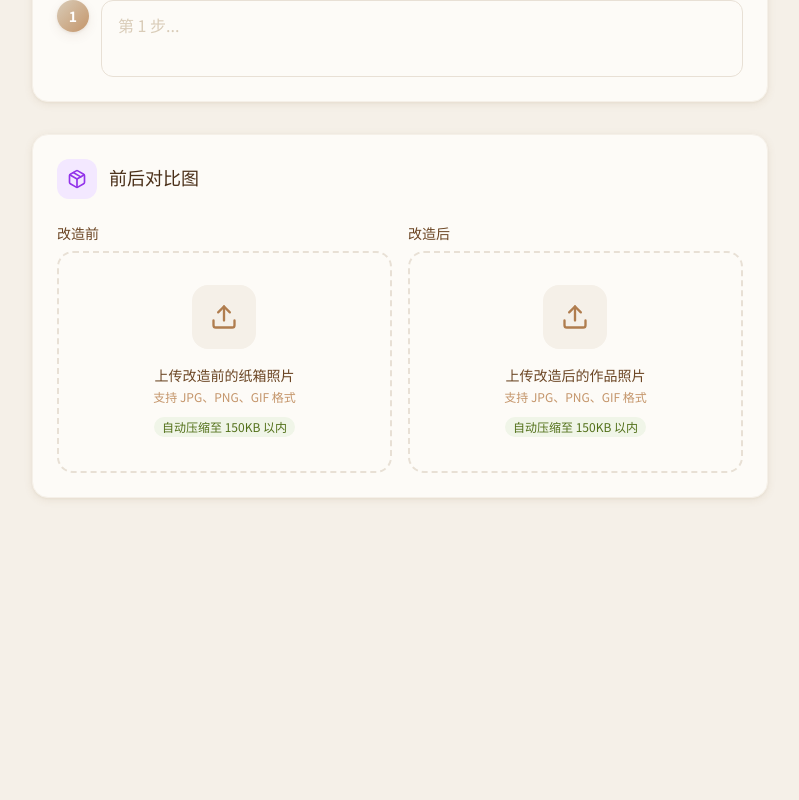
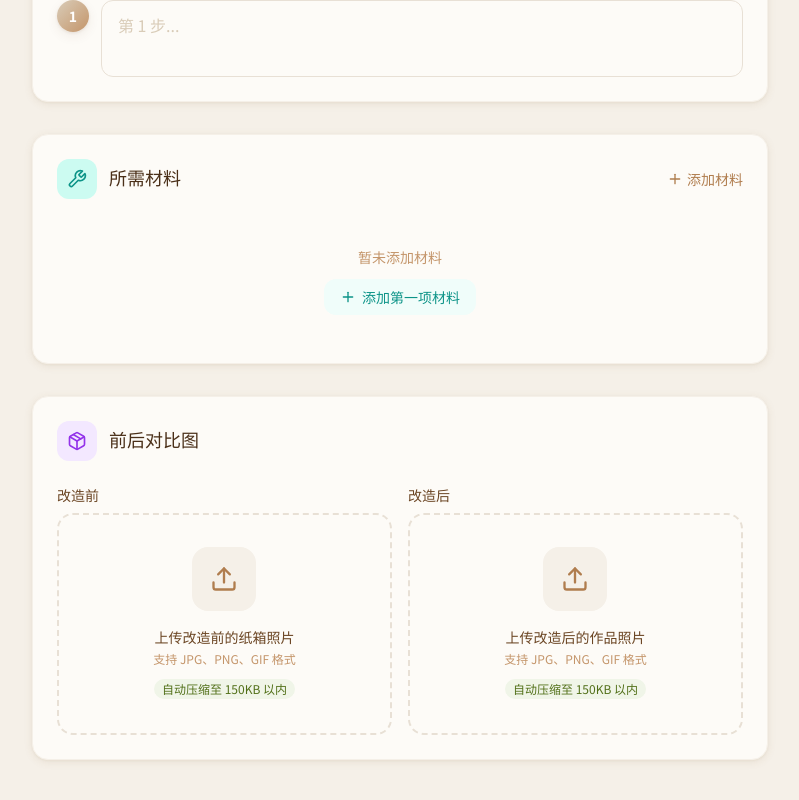
Before and after one commit to DDD520-DEL/ljy-28, a React (Vite) app: page /record in a window 1280 px wide. Shown: the part 1150-1950 px from the top of the page, without its empty margins (240-1039 px from the left). Before the commit the page ends 1776 px from the top, so only its background shows below. Built offline with nearby package versions, Linux system fonts and the light colour scheme; a web font is replaced by a local one.

Commit message:
.4016937876353100:38ce4324550aa20eb303bf0b2d04f7f9_6a36624971ed0961c3108951.6a36625971ed0961c3108953.6a36625916bde9e7f0890ee7:Trae CN.T(2026/6/20 17:50:17)

```diff
--- a/src/components/IdeaCard.tsx
+++ b/src/components/IdeaCard.tsx
@@ -1,7 +1,7 @@
 import { useNavigate } from 'react-router-dom';
 import { CATEGORY_LABELS } from '@/constants';
 import { formatDateRelative } from '@/utils';
-import { Ruler, Layers, ArrowRight, Star } from 'lucide-react';
+import { Ruler, Layers, ArrowRight, Star, Wrench } from 'lucide-react';
 import type { BoxRecord } from '@/types';
 import { cn } from '@/lib/utils';
 import { useBoxStore } from '@/store/useBoxStore';
@@ -93,6 +93,12 @@ export default function IdeaCard({ record, index = 0, className }: IdeaCardProps
               <Layers className="w-3.5 h-3.5" />
               {record.corrugateLayers}层
             </span>
+            {record.materials && record.materials.length > 0 && (
+              <span className="flex items-center gap-1">
+                <Wrench className="w-3.5 h-3.5" />
+                {record.materials.length}种材料
+              </span>
+            )}
           </div>
           <span>{formatDateRelative(record.createdAt)}</span>
         </div>
--- a/src/data/mockData.ts
+++ b/src/data/mockData.ts
@@ -69,6 +69,11 @@ export const MOCK_RECORDS: BoxRecord[] = [
       '外侧贴上牛皮纸胶带，增加质感',
       '底部加上硬纸板加固，承重更好'
     ],
+    materials: [
+      { name: '牛皮纸胶带', quantity: 2, unit: '卷' },
+      { name: '白乳胶', quantity: 1, unit: '瓶' },
+      { name: '硬纸板', quantity: 3, unit: '块' },
+    ],
     createdAt: daysAgo(2),
     updatedAt: daysAgo(2),
   },
@@ -91,6 +96,10 @@ export const MOCK_RECORDS: BoxRecord[] = [
       '用胶带将两个纸箱连接起来',
       '内部铺上旧毛巾或毛衣增加舒适度',
       '顶部可以开个天窗，猫咪更爱钻'
+    ],
+    materials: [
+      { name: '宽胶带', quantity: 1, unit: '卷' },
+      { name: '旧毛衣', quantity: 1, unit: '件' },
     ],
     createdAt: daysAgo(5),
     updatedAt: daysAgo(5),
@@ -115,6 +124,10 @@ export const MOCK_RECORDS: BoxRecord[] = [
       '底部垫上塑料布防止漏水',
       '放入小多肉，完美！'
     ],
+    materials: [
+      { name: '麻绳', quantity: 3, unit: '米' },
+      { name: '塑料布', quantity: 1, unit: '块' },
+    ],
     createdAt: daysAgo(7),
     updatedAt: daysAgo(7),
   },
@@ -137,6 +150,11 @@ export const MOCK_RECORDS: BoxRecord[] = [
       '中间用松紧带或活页环连接',
       '内部贴上分类标签',
       '放入各种手账素材'
+    ],
+    materials: [
+      { name: '松紧带', quantity: 2, unit: '条' },
+      { name: '包装纸', quantity: 2, unit: '张' },
+      { name: '分类标签', quantity: 5, unit: '个' },
     ],
     createdAt: daysAgo(10),
     updatedAt: daysAgo(10),
@@ -161,6 +179,10 @@ export const MOCK_RECORDS: BoxRecord[] = [
       '用乳胶漆或壁纸美化表面',
       '用无痕钉固定在墙上'
     ],
+    materials: [
+      { name: '乳胶漆', quantity: 1, unit: '罐' },
+      { name: '无痕钉', quantity: 4, unit: '个' },
+    ],
     createdAt: daysAgo(14),
     updatedAt: daysAgo(14),
   },
@@ -183,6 +205,11 @@ export const MOCK_RECORDS: BoxRecord[] = [
       '顶部做出城堡的锯齿形状',
       '插上彩色小旗子装饰',
       '让孩子自己涂鸦上色'
+    ],
+    materials: [
+      { name: '美工刀', quantity: 1, unit: '把' },
+      { name: '彩色小旗', quantity: 4, unit: '面' },
+      { name: '水彩笔', quantity: 1, unit: '套' },
     ],
     createdAt: daysAgo(20),
     updatedAt: daysAgo(20),
@@ -207,6 +234,10 @@ export const MOCK_RECORDS: BoxRecord[] = [
       '外面贴上好看的包装纸',
       '贴上小标签方便查找'
     ],
+    materials: [
+      { name: '包装纸', quantity: 2, unit: '张' },
+      { name: '小标签', quantity: 6, unit: '个' },
+    ],
     createdAt: daysAgo(25),
     updatedAt: daysAgo(25),
   },
@@ -230,6 +261,10 @@ export const MOCK_RECORDS: BoxRecord[] = [
       '压平晾干一整夜',
       '边缘打磨光滑，防止刮伤猫咪'
     ],
+    materials: [
+      { name: '白乳胶', quantity: 1, unit: '瓶' },
+      { name: '砂纸', quantity: 2, unit: '张' },
+    ],
     createdAt: daysAgo(30),
     updatedAt: daysAgo(30),
   },
--- a/src/pages/Detail.tsx
+++ b/src/pages/Detail.tsx
@@ -11,6 +11,7 @@ import {
   CheckSquare,
   Calendar,
   Star,
+  Wrench,
 } from 'lucide-react';
 import { useBoxStore } from '@/store/useBoxStore';
 import { CATEGORY_LABELS, COMPLETENESS_LABELS } from '@/constants';
@@ -184,6 +185,31 @@ export default function Detail() {
           </section>
         )}
 
+        {record.materials && record.materials.length > 0 && (
+          <section className="mb-8 opacity-0 animate-fade-in-up" style={{ animationDelay: '0.45s' }}>
+            <h2 className="text-lg font-bold font-display text-kraft-800 mb-4 flex items-center gap-2">
+              <Wrench className="w-5 h-5 text-teal-500" />
+              所需材料
+            </h2>
+            <div className="card-paper p-4">
+              <div className="space-y-2.5">
+                {record.materials.map((material, index) => (
+                  <div key={index} className="flex items-center gap-3 p-2.5 rounded-xl bg-teal-50/60">
+                    <div className="w-8 h-8 rounded-lg bg-teal-100 flex items-center justify-center flex-shrink-0">
+                      <Wrench className="w-4 h-4 text-teal-500" />
+                    </div>
+                    <span className="flex-1 text-sm font-medium text-kraft-700">{material.name}</span>
+                    <span className="text-sm text-kraft-500">
+                      {material.quantity}
+                      <span className="ml-0.5 text-xs text-kraft-400">{material.unit}</span>
+                    </span>
+                  </div>
+                ))}
+              </div>
+            </div>
+          </section>
+        )}
+
         <section className="opacity-0 animate-fade-in-up" style={{ animationDelay: '0.5s' }}>
           <div className="card-kraft p-5 flex items-center justify-between">
             <div className="flex items-center gap-3">
--- a/src/pages/Record.tsx
+++ b/src/pages/Record.tsx
@@ -1,11 +1,11 @@
 import { useState, useEffect } from 'react';
 import { useNavigate, useParams } from 'react-router-dom';
-import { ArrowLeft, Save, Plus, Trash2, Package, Ruler, Layers, CheckCircle } from 'lucide-react';
+import { ArrowLeft, Save, Plus, Trash2, Package, Ruler, Layers, CheckCircle, Wrench } from 'lucide-react';
 import { useBoxStore } from '@/store/useBoxStore';
 import { CATEGORIES, COMPLETENESS_OPTIONS, CORRUGATE_LAYERS } from '@/constants';
 import ImageUploader from '@/components/ImageUploader';
 import { toast } from '@/components/Toast';
-import type { CategoryType, CompletenessType, BoxRecord } from '@/types';
+import type { CategoryType, CompletenessType, BoxRecord, MaterialItem } from '@/types';
 import { cn } from '@/lib/utils';
 
 export default function Record() {
@@ -27,6 +27,7 @@ export default function Record() {
     completeness: 'good' as CompletenessType,
     expressSource: '',
     steps: [''] as string[],
+    materials: [] as MaterialItem[],
   });
 
   useEffect(() => {
@@ -52,6 +53,7 @@ export default function Record() {
           completeness: record.completeness,
           expressSource: record.expressSource,
           steps: record.steps.length > 0 ? record.steps : [''],
+          materials: record.materials || [],
         });
       } else {
         navigate('/');
@@ -79,6 +81,24 @@ export default function Record() {
     setFormData((prev) => ({ ...prev, steps: newSteps }));
   };
 
+  const addMaterial = () => {
+    setFormData((prev) => ({
+      ...prev,
+      materials: [...prev.materials, { name: '', quantity: 1, unit: '' }],
+    }));
+  };
+
+  const removeMaterial = (index: number) => {
+    const newMaterials = formData.materials.filter((_, i) => i !== index);
+    setFormData((prev) => ({ ...prev, materials: newMaterials }));
+  };
+
+  const handleMaterialChange = (index: number, field: keyof MaterialItem, value: string | number) => {
+    const newMaterials = [...formData.materials];
+    newMaterials[index] = { ...newMaterials[index], [field]: value };
+    setFormData((prev) => ({ ...prev, materials: newMaterials }));
+  };
+
   const handleSubmit = (e: React.FormEvent) => {
     e.preventDefault();
 
@@ -88,10 +108,12 @@ export default function Record() {
     }
 
     const validSteps = formData.steps.filter((s) => s.trim() !== '');
+    const validMaterials = formData.materials.filter((m) => m.name.trim() !== '');
 
     const recordData = {
       ...formData,
       steps: validSteps,
+      materials: validMaterials,
     };
 
     let success = false;
@@ -343,6 +365,84 @@ export default function Record() {
             </div>
           </section>
 
+          <section className="card-paper p-6 opacity-0 animate-fade-in-up" style={{ animationDelay: '0.35s' }}>
+            <div className="flex items-center justify-between mb-6">
+              <div className="flex items-center gap-3">
+                <div className="w-10 h-10 rounded-xl bg-teal-100 flex items-center justify-center">
+                  <Wrench className="w-5 h-5 text-teal-600" />
+                </div>
+                <h2 className="text-lg font-bold font-display text-kraft-800">
+                  所需材料
+                </h2>
+              </div>
+              <button
+                type="button"
+                onClick={addMaterial}
+                className="text-sm text-kraft-500 hover:text-kraft-700 flex items-center gap-1"
+              >
+                <Plus className="w-4 h-4" />
+                添加材料
+              </button>
+            </div>
+
+            {formData.materials.length === 0 ? (
+              <div className="text-center py-6">
+                <p className="text-kraft-400 text-sm mb-3">暂未添加材料</p>
+                <button
+                  type="button"
+                  onClick={addMaterial}
+                  className="inline-flex items-center gap-1.5 px-4 py-2 bg-teal-50 text-teal-600 rounded-xl text-sm font-medium hover:bg-teal-100 transition-colors"
+                >
+                  <Plus className="w-4 h-4" />
+                  添加第一项材料
+                </button>
+              </div>
+            ) : (
+              <div className="space-y-3">
+                {formData.materials.map((material, index) => (
+                  <div key={index} className="flex gap-3 items-start">
+                    <div className="w-8 h-8 rounded-full bg-gradient-to-br from-teal-300 to-teal-400 text-white text-sm font-bold flex items-center justify-center flex-shrink-0 shadow-paper">
+                      {index + 1}
+                    </div>
+                    <div className="flex-1 grid grid-cols-1 md:grid-cols-3 gap-2">
+                      <input
+                        type="text"
+                        placeholder="材料名称"
+                        value={material.name}
+                        onChange={(e) => handleMaterialChange(index, 'name', e.target.value)}
+                        className="input-field"
+                      />
+                      <input
+                        type="number"
+                        min="1"
+                        placeholder="数量"
+                        value={material.quantity}
+                        onChange={(e) => handleMaterialChange(index, 'quantity', Number(e.target.value))}
+                        className="input-field"
+                      />
+                      <div className="flex gap-2">
+                        <input
+                          type="text"
+                          placeholder="单位"
+                          value={material.unit}
+                          onChange={(e) => handleMaterialChange(index, 'unit', e.target.value)}
+                          className="input-field flex-1"
+                        />
+                        <button
+                          type="button"
+                          onClick={() => removeMaterial(index)}
+                          className="p-2 text-kraft-400 hover:text-red-500 hover:bg-red-50 rounded-lg transition-colors"
+                        >
+                          <Trash2 className="w-5 h-5" />
+                        </button>
+                      </div>
+                    </div>
+                  </div>
+                ))}
+              </div>
+            )}
+          </section>
+
           <section className="card-paper p-6 opacity-0 animate-fade-in-up" style={{ animationDelay: '0.4s' }}>
             <div className="flex items-center gap-3 mb-6">
               <div className="w-10 h-10 rounded-xl bg-purple-100 flex items-center justify-center">
```
Also changed, not shown: src/types/index.ts (+7 -0 lines).
